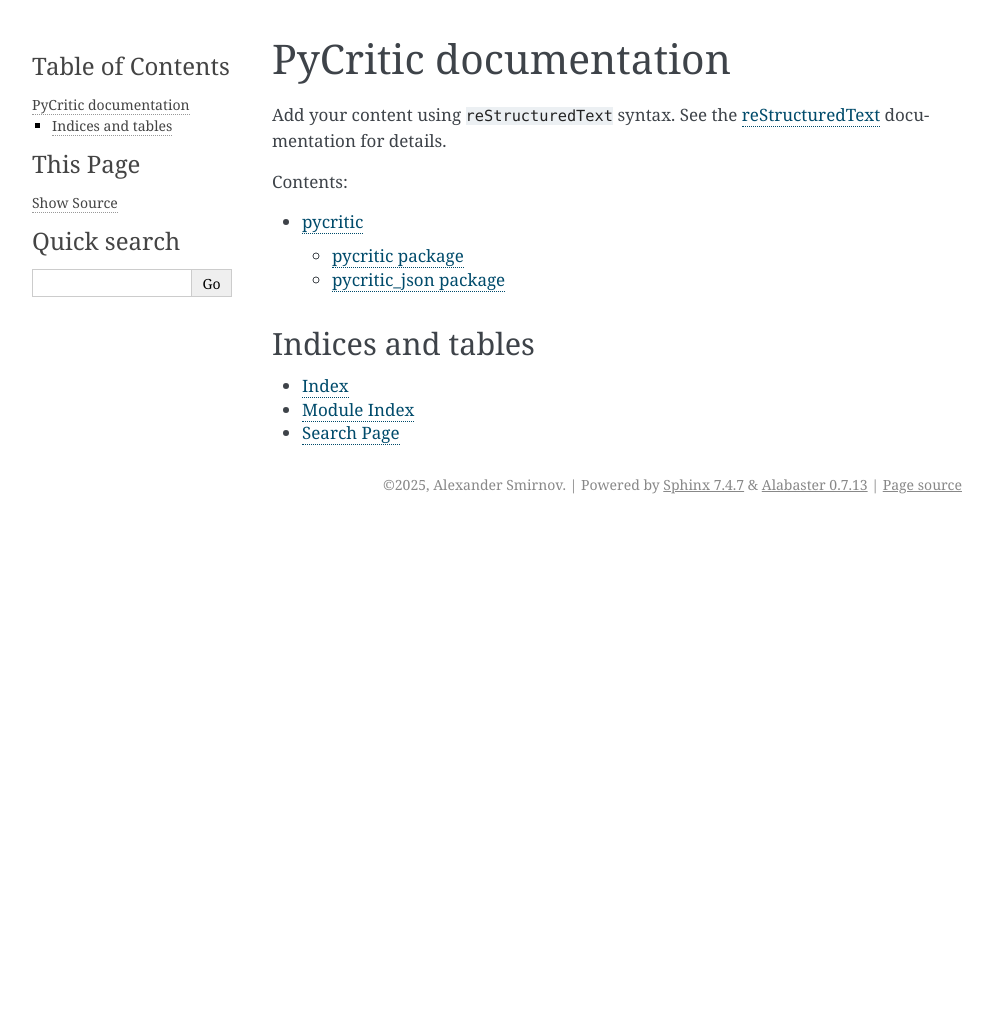
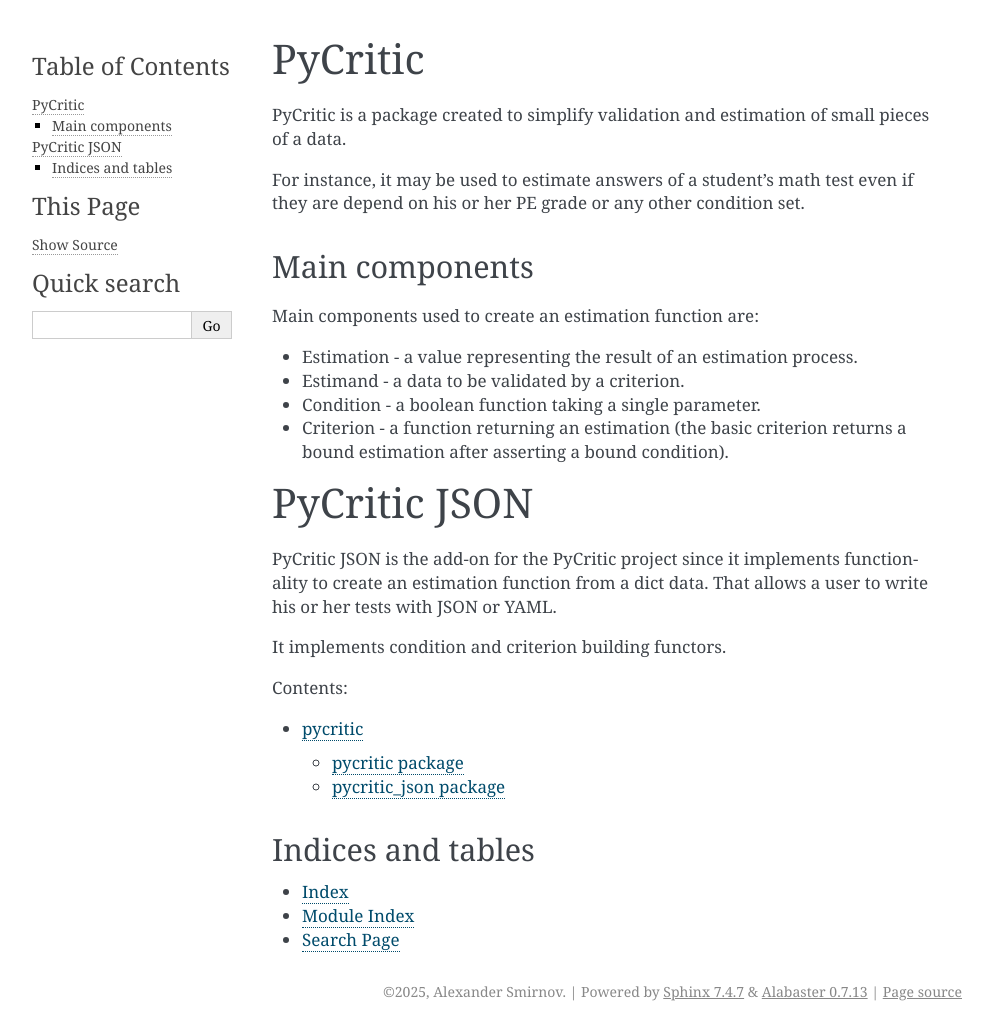
Before and after one commit to Alexcoratt/pycritic, a Sphinx documentation site: the page built from doc/index.rst, in a window 1280 px wide. Shown: the whole page, without its empty margins (148-1140 px from the left). Built offline with Sphinx 7.4.7, drawn with Linux system fonts in a browser that asks for light colours; before the commit the page ends 900 px from its top, so only the background shows below that.

Commit message:
Improve the index documentation page

```diff
--- a/doc/index.rst
+++ b/doc/index.rst
@@ -3,12 +3,35 @@
    You can adapt this file completely to your liking, but it should at least
    contain the root `toctree` directive.
 
-PyCritic documentation
-======================
+PyCritic
+========
 
-Add your content using ``reStructuredText`` syntax. See the
-`reStructuredText <https://www.sphinx-doc.org/en/master/usage/restructuredtext/index.html>`_
-documentation for details.
+PyCritic is a package created to simplify validation and estimation of small
+pieces of a data.
+
+For instance, it may be used to estimate answers of a
+student's math test even if they are depend on his or her PE grade or any other
+condition set.
+
+Main components
+---------------
+
+Main components used to create an estimation function are:
+
+* Estimation - a value representing the result of an estimation process.
+* Estimand - a data to be validated by a criterion.
+* Condition - a boolean function taking a single parameter.
+* Criterion - a function returning an estimation (the basic criterion returns a bound estimation after asserting a bound condition).
+
+PyCritic JSON
+=============
+
+PyCritic JSON is the add-on for the PyCritic project since it implements
+functionality to create an estimation function from a dict data.
+That allows a user to write his or her tests with JSON or YAML.
+
+It implements condition and criterion building functors.
+
 
 
 .. toctree::
```
